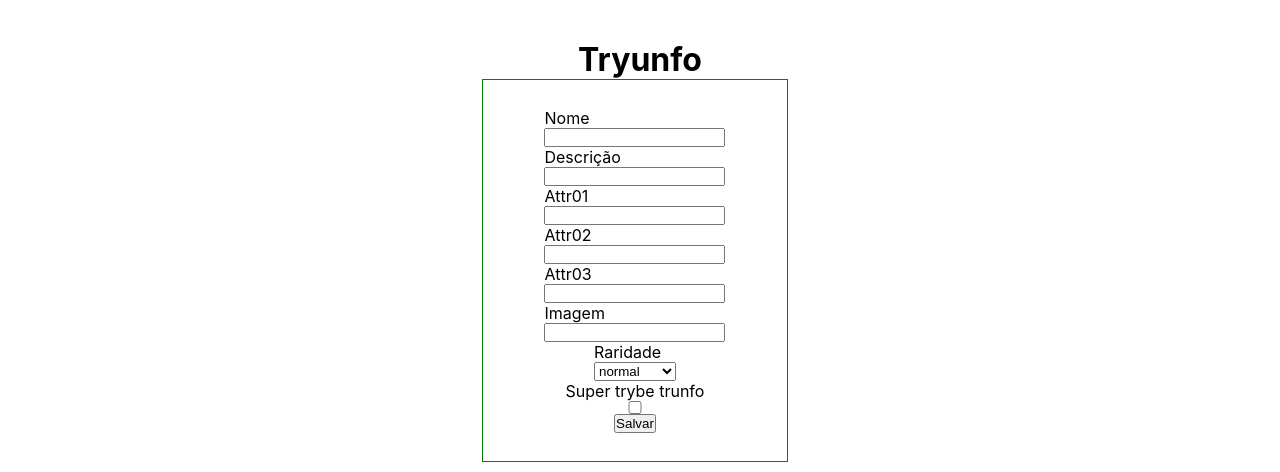
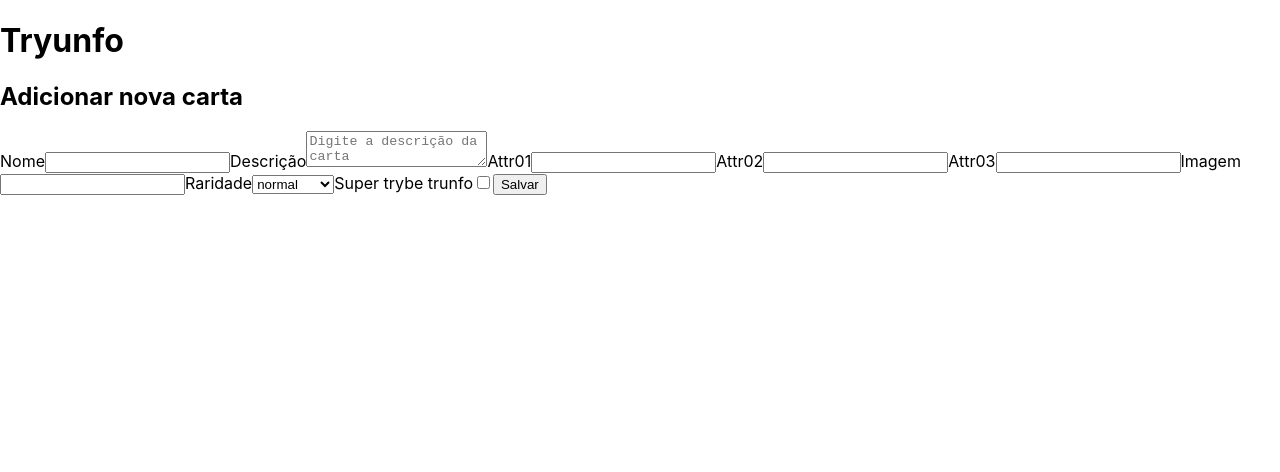
Before and after one commit to PedrHenrick/Tryunfo, a React (Create React App) app: page / in a window 1280 px wide. Shown: the top 472 px of the page. Built offline with nearby package versions, Linux system fonts and the light colour scheme.

Commit message:
Requisito 2

```diff
--- a/src/App.css
+++ b/src/App.css
@@ -1,28 +1,47 @@
 * {
+  margin: 0;
   padding: 0;
-  margin: 0;
 }
 
-div, form {
+section {
   display: flex;
   flex-wrap: wrap;
   justify-content: center;
-  margin: 20px auto 13px auto;
+  margin: 20px auto 13px;
 }
 
 form {
-  /* background-color: blue; */
+  align-items: center;
+  border: solid 1px black;
+  border-radius: 15px;
   display: flex;
   flex-direction: column;
+  height: 400px;
   justify-content: center;
-  align-items: center;
-  border: 1px solid green;
   margin: 0 10px 15px 0;
-  height: 100%;
-  width: 100%;
+  width: 300px;
 }
 
 label {
   display: flex;
   flex-direction: column;
 }
+
+.line {
+  align-content: flex-start;
+  display: flex;
+  flex-direction: row;
+}
+
+input {
+  width: 180px;
+}
+
+article {
+  border: olivedrab solid;
+  width: 200px;
+}
+
+textarea {
+  resize: none;
+}
--- a/src/App.js
+++ b/src/App.js
@@ -1,6 +1,6 @@
 import React from 'react';
-import Form from './Form';
-import './App.css';
+import Form from './components/Form';
+// import './App.css';
 
 class App extends React.Component {
   render() {
--- a/src/Form.js
+++ /dev/null
@@ -1,90 +0,0 @@
-import React from 'react';
-
-class Form extends React.Component {
-  render() {
-    return (
-      <form>
-
-        <label htmlFor="name">
-          Nome
-          <input
-            data-testid="name-input"
-            type="text"
-          />
-        </label>
-
-        <label htmlFor="textarea">
-          Descrição
-          <input
-            data-testid="description-input"
-            type="textarea"
-          />
-        </label>
-
-        <label htmlFor="attr1">
-          Attr01
-          <input
-            data-testid="attr1-input"
-            type="number"
-          />
-        </label>
-
-        <label htmlFor="attr2">
-          Attr02
-          <input
-            data-testid="attr2-input"
-            type="number"
-          />
-        </label>
-
-        <label htmlFor="attr3">
-          Attr03
-          <input
-            data-testid="attr3-input"
-            type="number"
-          />
-        </label>
-
-        <label htmlFor="image">
-          Imagem
-          <input
-            data-testid="image-input"
-            type="text"
-          />
-        </label>
-
-        <label htmlFor="select">
-          Raridade
-          <select
-            data-testid="rare-input"
-            placeholder="Raridade"
-            id="select"
-          >
-            <option value="normal">normal</option>
-            <option value="raro">raro</option>
-            <option value="muito raro">muito raro</option>
-          </select>
-        </label>
-
-        <label htmlFor="checkbox">
-          Super trybe trunfo
-          <input
-            data-testid="trunfo-input"
-            type="checkbox"
-          />
-        </label>
-
-        <label htmlFor="button">
-          <input
-            data-testid="save-button"
-            type="button"
-            value="Salvar"
-          />
-        </label>
-
-      </form>
-    );
-  }
-}
-
-export default Form;
--- /dev/null
+++ b/src/components/Form.js
@@ -0,0 +1,123 @@
+import PropTypes from 'prop-types';
+import React from 'react';
+
+class Form extends React.Component {
+  render() {
+    const { cardName, cardDescription, cardAttr1, cardAttr2, cardAttr3 } = this.props;
+    const { cardImage, cardRare, cardTrunfo, /* hasTrunfo, */onInputChange } = this.props;
+    const { isSaveButtonDisabled, onSaveButtonClick } = this.props;
+    return (
+      <form>
+        <h2>Adicionar nova carta</h2>
+        <label htmlFor="name" className="cima">
+          Nome
+          <input
+            data-testid="name-input"
+            type="text"
+            value={ cardName }
+            onChange={ onInputChange }
+          />
+        </label>
+
+        <label htmlFor="textarea">
+          Descrição
+          <textarea
+            data-testid="description-input"
+            placeholder="Digite a descrição da carta"
+            value={ cardDescription }
+            onChange={ onInputChange }
+          />
+        </label>
+
+        <label htmlFor="attr1" className="line">
+          Attr01
+          <input
+            data-testid="attr1-input"
+            type="number"
+            value={ cardAttr1 }
+            onChange={ onInputChange }
+          />
+        </label>
+        <label htmlFor="attr2" className="line">
+          Attr02
+          <input
+            data-testid="attr2-input"
+            type="number"
+            value={ cardAttr2 }
+            onChange={ onInputChange }
+          />
+        </label>
+        <label htmlFor="attr3" className="line">
+          Attr03
+          <input
+            data-testid="attr3-input"
+            type="number"
+            value={ cardAttr3 }
+            onChange={ onInputChange }
+          />
+        </label>
+        <label htmlFor="image" className="line">
+          Imagem
+          <input
+            data-testid="image-input"
+            type="text"
+            value={ cardImage }
+            onChange={ onInputChange }
+          />
+        </label>
+        <label htmlFor="select" className="line">
+          Raridade
+          <select
+            data-testid="rare-input"
+            placeholder="Raridade"
+            id="select"
+            value={ cardRare }
+            onChange={ onInputChange }
+          >
+            <option value="normal">normal</option>
+            <option value="raro">raro</option>
+            <option value="muito raro">muito raro</option>
+          </select>
+        </label>
+
+        <label htmlFor="checkbox" className="line">
+          Super trybe trunfo
+          <input
+            data-testid="trunfo-input"
+            type="checkbox"
+            checked={ cardTrunfo }
+            onChange={ onInputChange }
+          />
+        </label>
+
+        <label htmlFor="button">
+          <input
+            data-testid="save-button"
+            type="button"
+            value="Salvar"
+            disabled={ isSaveButtonDisabled }
+            onClick={ onSaveButtonClick }
+          />
+        </label>
+
+      </form>
+    );
+  }
+}
+
+export default Form;
+
+Form.propTypes = {
+  cardName: PropTypes.string.isRequired,
+  cardDescription: PropTypes.string.isRequired,
+  cardAttr1: PropTypes.string.isRequired,
+  cardAttr2: PropTypes.string.isRequired,
+  cardAttr3: PropTypes.string.isRequired,
+  cardImage: PropTypes.string.isRequired,
+  cardRare: PropTypes.string.isRequired,
+  cardTrunfo: PropTypes.bool.isRequired,
+  // hasTrunfo: PropTypes.bool.isRequired,
+  isSaveButtonDisabled: PropTypes.bool.isRequired,
+  onInputChange: PropTypes.func.isRequired,
+  onSaveButtonClick: PropTypes.func.isRequired,
+};
```
